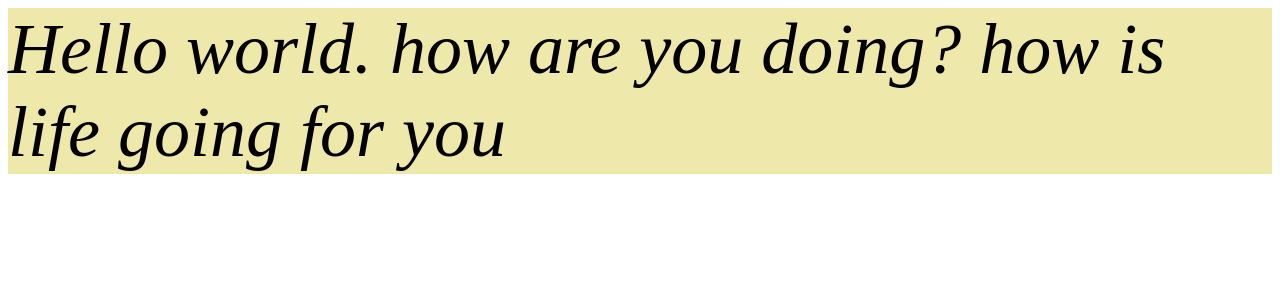
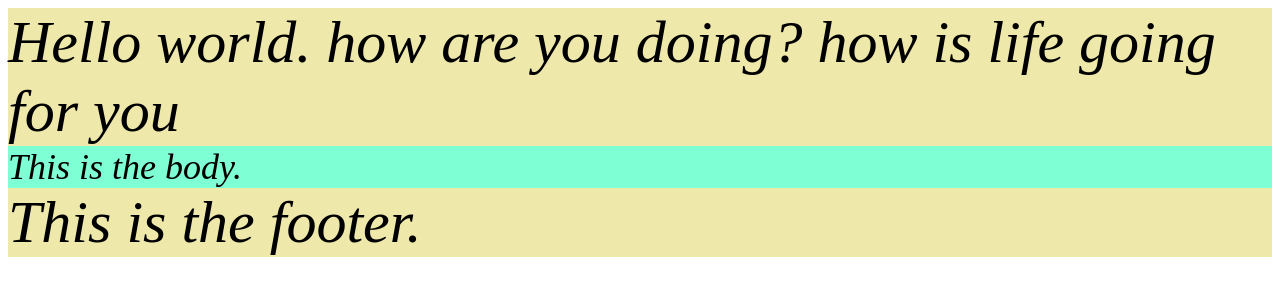
Before and after one commit to edgpau/Learning, a plain HTML site: page Website1.html in a window 1280 px wide. Drawn offline with Linux system fonts and the light colour scheme.

Commit message:
development

```diff
--- a/Website1.html
+++ b/Website1.html
@@ -1,10 +1,15 @@
 <html>
 <html lang="en">
-<head>
+<header>
     <style>
         .hello {
             background-color:palegoldenrod;
-            font-size: 72px;
+            font-size: 60px;
+            font-style: italic;
+
+        }   .water {
+            background-color:aquamarine;
+            font-size: 36px;
             font-style: italic;
         }
     </style>
@@ -13,11 +18,17 @@
         how is life going for you
     </div>
 
-</head>
+</header>
+<body>
+    <div class="water">
+        This is the body.
+    </div>
 
-<body>
 </body>
 <footer>
+    <div class="hello">
+        This is the footer.
+    </div>
 </footer>
 
 </html>
```
